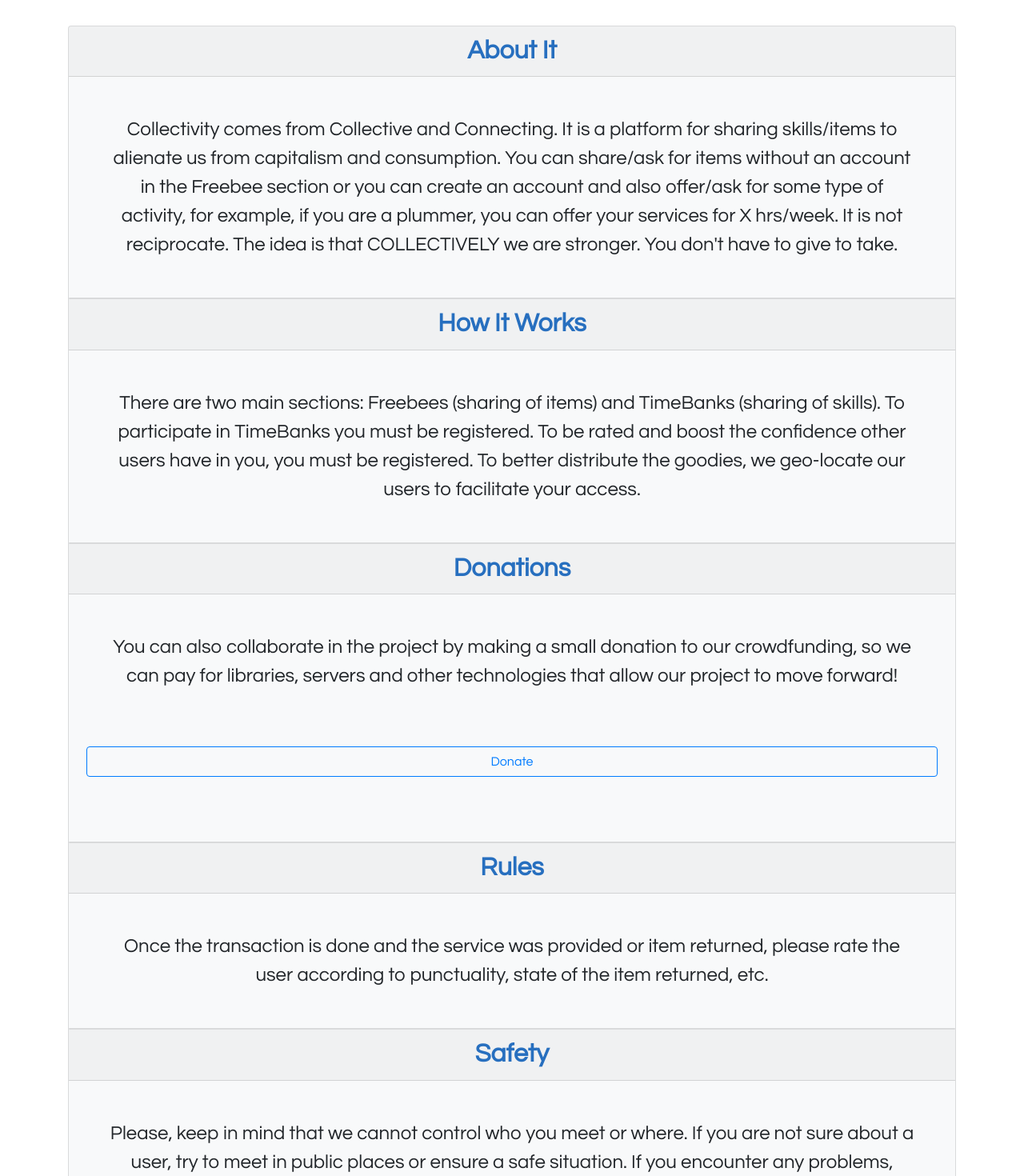
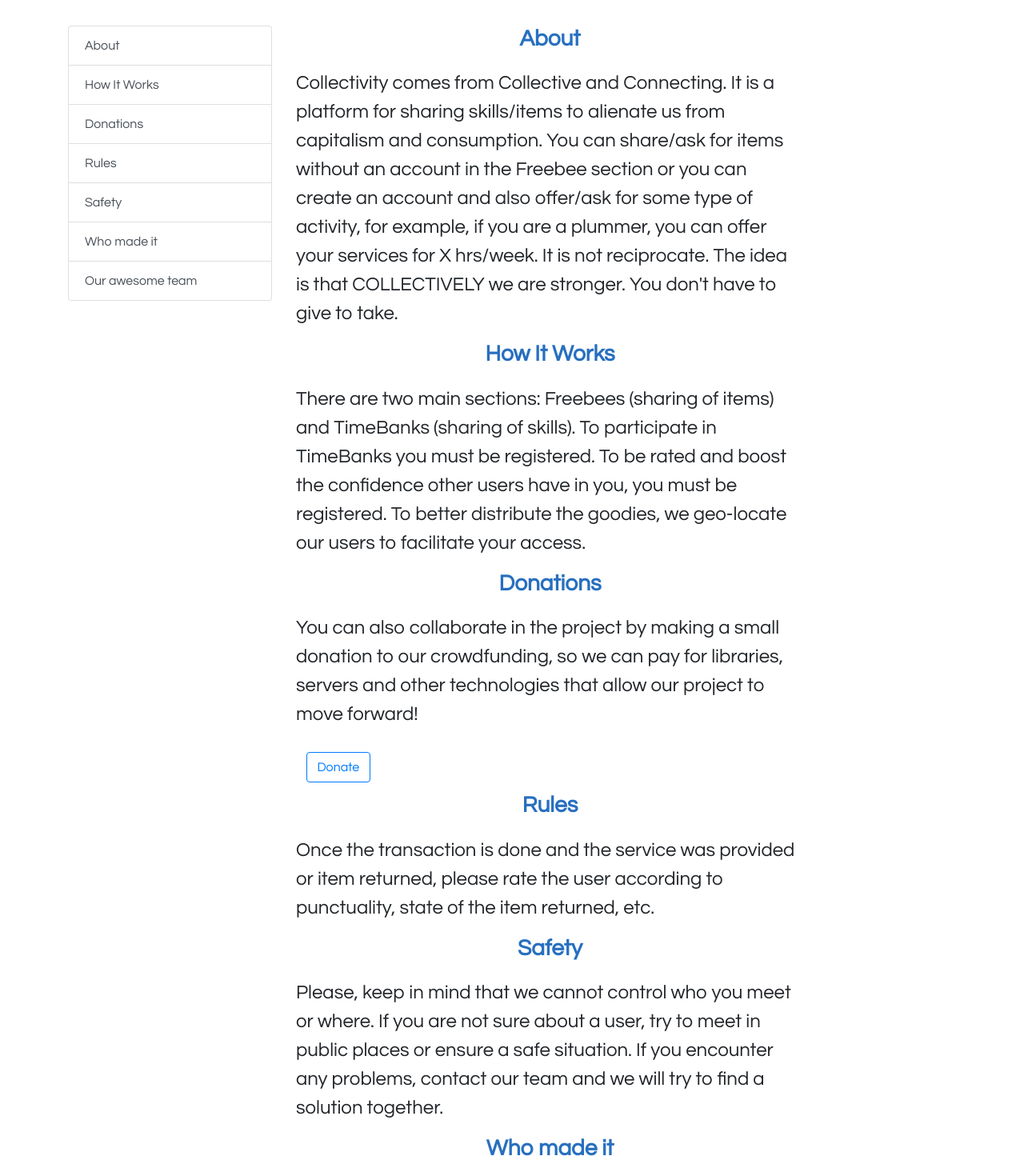
Before and after one commit to Klarala13/collectivity, a React (Create React App) app in the folder frontend/: page /about in a window 1280 px wide. Shown: the part 120-1590 px from the top of the page at 80% size. Built offline with nearby package versions, Linux system fonts and the light colour scheme.

Commit message:
solving confilcts

```diff
--- a/frontend/src/actions/crud.js
+++ b/frontend/src/actions/crud.js
@@ -10,7 +10,7 @@ export const loadItems = () => async dispatch => {
         type: "LOAD_ITEMS",
         payload: result.data.items.reverse()
       });
-      console.log("itmes", result.data);
+      console.log("items", result.data);
     }
   }catch (e){
     console.log("error in loading items:" + e);
--- a/frontend/src/components/About.jsx
+++ b/frontend/src/components/About.jsx
@@ -1,72 +1,137 @@
 import React from "react";
-
 class About extends React.Component {
   componentDidMount() {
     document.title = "About Us";
   }
-
+  scrollToAnchor = e => {
+    e.preventDefault();
+    window.scroll({
+      top:
+        document.querySelector(e.target.attributes.href.value).offsetTop + 50,
+      left: 0,
+      behavior: "smooth"
+    });
+  };
   render() {
     return (
       <div className="container">
-        <div className="about card bg-light ">
-          <h2 className="card-header">About It</h2>
-          <p className="card-text m-5">
-            Collectivity comes from Collective and Connecting. It is a platform
-            for sharing skills/items to alienate us from capitalism and
-            consumption. You can share/ask for items without an account in the
-            Freebee section or you can create an account and also offer/ask for
-            some type of activity, for example, if you are a plummer, you can
-            offer your services for X hrs/week. It is not reciprocate. The idea
-            is that COLLECTIVELY we are stronger. You don't have to give to
-            take.{" "}
+        <div id="list-example" className="list-group bd-example">
+          <div className="row">
+            <div className="col-3 px-6">
+              <div className="sticky-top top-100" id="list">
+                <a
+                  className="list-group-item list-group-item-action"
+                  href="#about"
+                  onClick={this.scrollToAnchor}
+                >
+                  About
+                </a>
+                <a
+                  className="list-group-item list-group-item-action"
+                  href="#how"
+                  onClick={this.scrollToAnchor}
+                >
+                  How It Works
+                </a>
+                <a
+                  className="list-group-item list-group-item-action"
+                  href="#donation"
+                  onClick={this.scrollToAnchor}
+                >
+                  Donations
+                </a>
+                <a
+                  className="list-group-item list-group-item-action"
+                  href="#rules"
+                  onClick={this.scrollToAnchor}
+                >
+                  Rules
+                </a>
+                <a
+                  className="list-group-item list-group-item-action"
+                  href="#safety"
+                  onClick={this.scrollToAnchor}
+                >
+                  Safety
+                </a>
+                <a
+                  className="list-group-item list-group-item-action"
+                  href="#whoMade"
+                  onClick={this.scrollToAnchor}
+                >
+                  Who made it
+                </a>
+                <a
+                  className="list-group-item list-group-item-action"
+                  href="#ourTeam"
+                  onClick={this.scrollToAnchor}
+                >
+                  Our awesome team
+                </a>
+              </div>
+            </div>
+            <div className="col-7">
+              <div
+                data-spy="scroll"
+                data-target="#list"
+                data-offset="50"
+                className="scroll"
+              >
+                <h3 id="about">About</h3>
+                <p>
+                  Collectivity comes from Collective and Connecting.
+                  It is a platform for sharing skills/items to alienate us from
+                  capitalism and consumption. You can share/ask for items
+                  without an account in the Freebee section or you can create an
+                  account and also offer/ask for some type of activity, for
+                  example, if you are a plummer, you can offer your services for
+                  X hrs/week. It is not reciprocate. The idea is that
+                  COLLECTIVELY we are stronger. You don't have to give to take.{" "}
                 </p>
-          <div className="about card bg-light " />
-          <h2 className="card-header">How It Works</h2>
-          <p className="card-text m-5">
+                <h3 id="how">How It Works</h3>
+                <p>
                   There are two main sections: Freebees (sharing of items) and
-            TimeBanks (sharing of skills). To participate in TimeBanks you must
-            be registered. To be rated and boost the confidence other users have
-            in you, you must be registered. To better distribute the goodies, we
-            geo-locate our users to facilitate your access.{" "}
+                  TimeBanks (sharing of skills). To participate in TimeBanks you
+                  must be registered. To be rated and boost the confidence other
+                  users have in you, you must be registered. To better
+                  distribute the goodies, we geo-locate our users to facilitate
+                  your access.{" "}
                 </p>
-          <div className="about card bg-light " />
-          <h2 className="card-header">Donations</h2>
-          <p className="card-text m-5">
-            You can also collaborate in the project by making a small donation
-            to our crowdfunding, so we can pay for libraries, servers and other
-            technologies that allow our project to move forward!
+                <h3 id="donation">Donations</h3>
+                <p>
+                  You can also collaborate in the project by making a small
+                  donation to our crowdfunding, so we can pay for libraries,
+                  servers and other technologies that allow our project to move
+                  forward!
                 </p>
                 <a
                   href="https://www.gofundme.com/building-collectivity?teamInvite=1eVWURWMKKO7HEmkfCoH5z0AgambJoINkcxodQKFreD2CtdWhPcvjMYIHuvJMeVD"
                   className="btn btn-outline-primary"
                   alt="donate money"
                   target="_blank"
-            rel="noopener noreferrer"
                 >
                   Donate
                 </a>
-          <div className="mr-btm btn" />
-          <div className="about card bg-light " />
-          <h2 className="card-header">Rules</h2>
-          <p className="card-text m-5">
-            Once the transaction is done and the service was provided or item
-            returned, please rate the user according to punctuality, state of
-            the item returned, etc.
+                <h3 id="rules">Rules</h3>
+                <p>
+                  {" "}
+                  Once the transaction is done and the service was provided or
+                  item returned, please rate the user according to punctuality,
+                  state of the item returned, etc.
                 </p>
-          <div className="about card bg-light " />
-          <h2 className="card-header">Safety</h2>
-          <p className="card-text m-5">
-            Please, keep in mind that we cannot control who you meet or where.
-            If you are not sure about a user, try to meet in public places or
-            ensure a safe situation. If you encounter any problems, contact our
-            team and we will try to find a solution together.{" "}
+                <h3 id="safety">Safety</h3>
+                <p>
+                  {" "}
+                  Please, keep in mind that we cannot control who you meet or
+                  where. If you are not sure about a user, try to meet in public
+                  places or ensure a safe situation. If you encounter any
+                  problems, contact our team and we will try to find a solution
+                  together.{" "}
                 </p>
-          <div className="about card bg-light " />
-          <h2 className="card-header">Who made it</h2>
-          <div className="about card bg-light " />
-          <h3 className="card-header">Our awesome team</h3>
-          <div className="team-link">
-            <p className="card-text m-5">
+                <h3 id="whoMade">Who made it</h3>
+                <p>...</p>
+                <h3 id="ourTeam">Our awesome team</h3>
+                <p>
                   {" "}
                   Elise Maschke (Front and Backend developer)
                   <a
@@ -74,7 +139,6 @@ class About extends React.Component {
                     href="https://elisemaschke.de/"
                     alt="Portfolio"
                     target="_blank"
-                rel="noopener noreferrer"
                   >
                     Contact
                   </a>
@@ -89,7 +153,6 @@ class About extends React.Component {
                     href=""
                     alt="Portfolio"
                     target="_blank"
-                rel="noopener noreferrer"
                   >
                     Contact
                   </a>
@@ -99,7 +162,7 @@ class About extends React.Component {
                 <p>
                   {" "}
                   Max
-
+                  <a />
                 </p>
               </div>
               <div>
@@ -111,7 +174,6 @@ class About extends React.Component {
                     href="https://clarasanchez.de/"
                     alt="Portfolio"
                     target="_blank"
-                rel="noopener noreferrer"
                   >
                     Contact
                   </a>
@@ -119,6 +181,8 @@ class About extends React.Component {
               </div>
             </div>
           </div>
+        </div>
+      </div>
     );
   }
 }
```
Also changed, not shown: 1 other file (tests, documents, lock files or other folders). Lines whose indentation alone changed are shown as unchanged.
